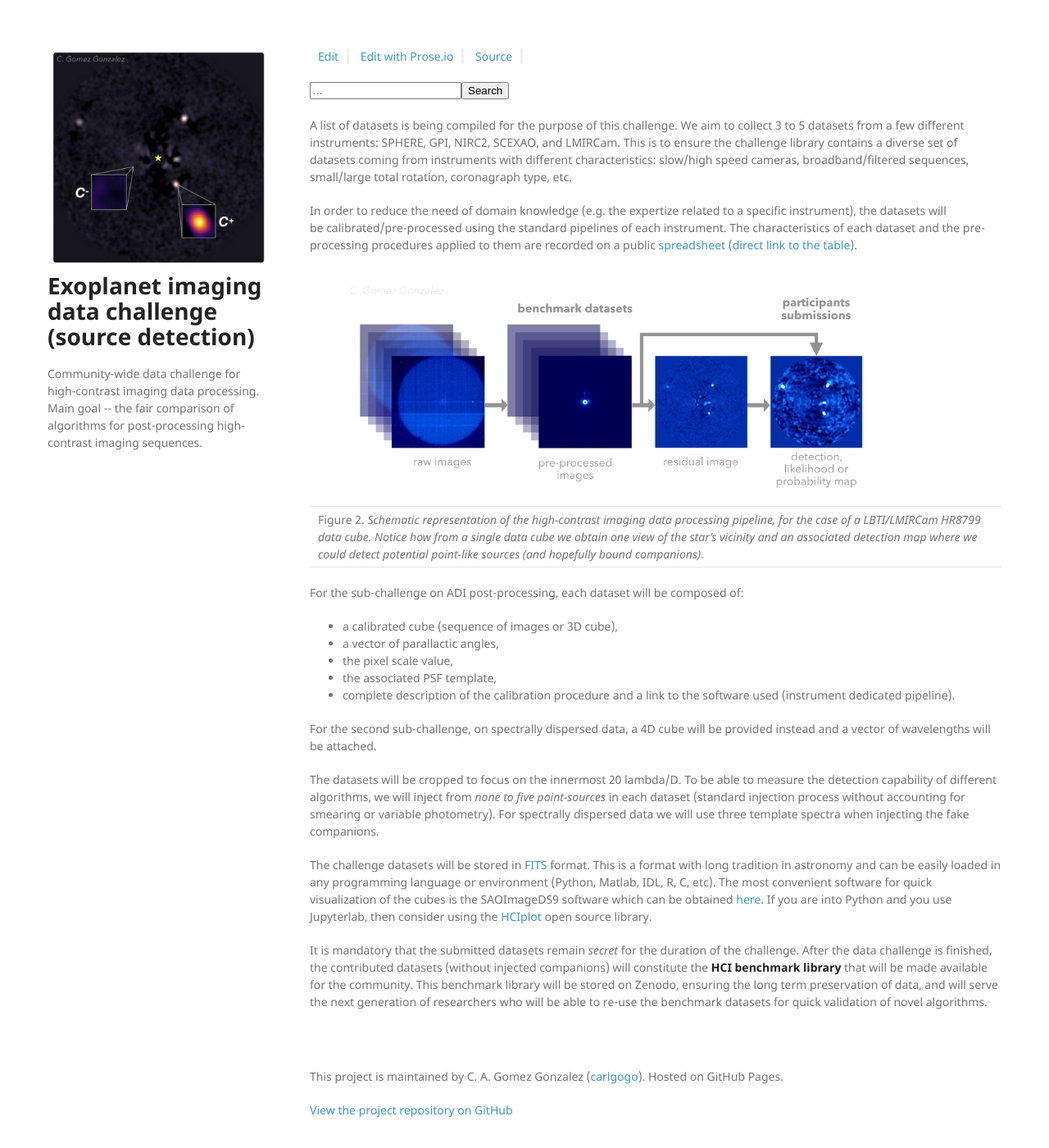
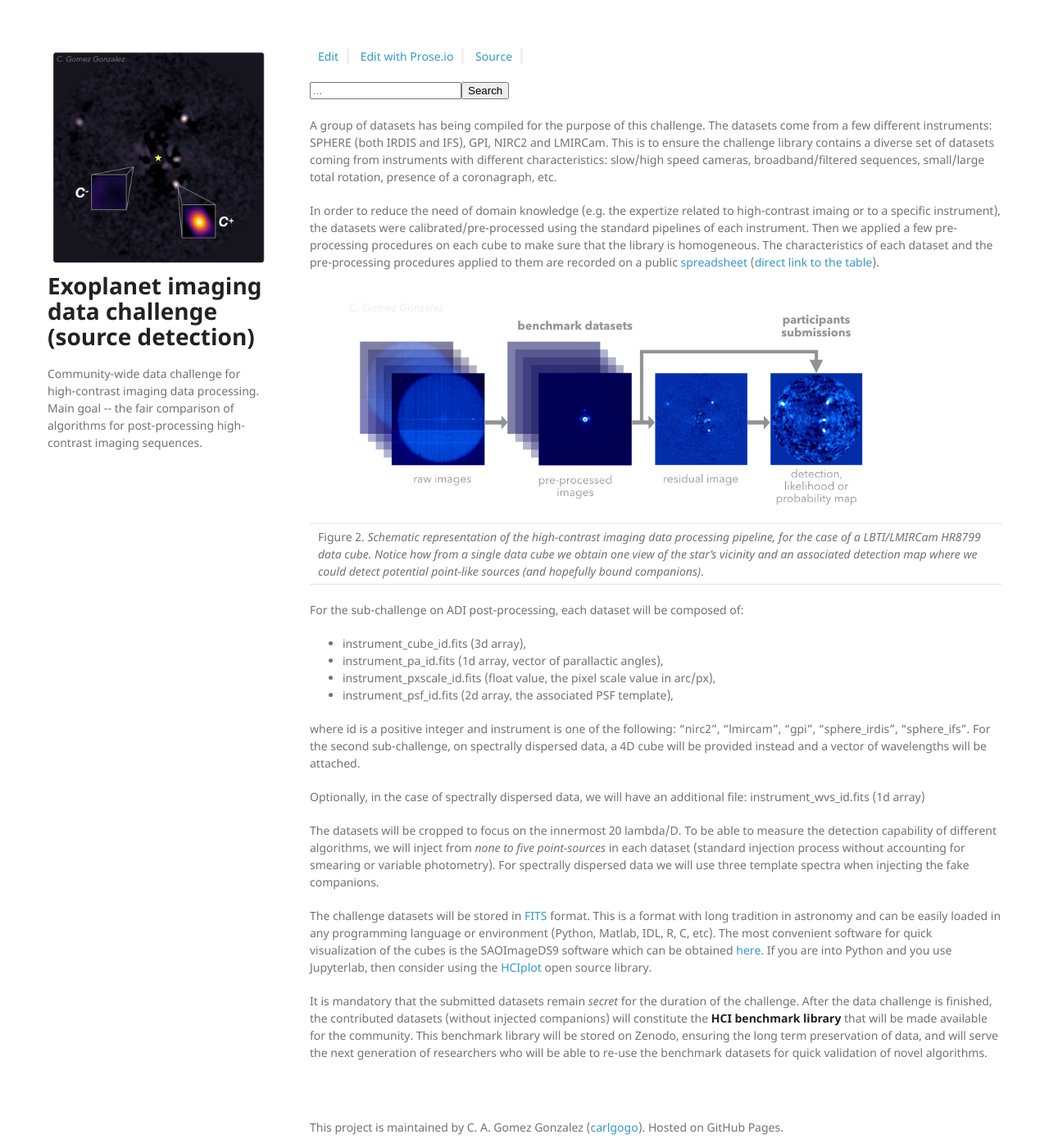
Before and after one commit to carlgogo/exoimaging_challenge, a Jekyll site: the page built from pages/datasets.md, in a window 1280 px wide and 1400 px high. Shown: the whole window at 82% size. Built offline with Jekyll 4.4.1, drawn with Linux system fonts in a browser that asks for light colours; nearby versions of some CDN libraries; our own code applies the rules of GitHub Pages for plain Markdown files.

Commit message:
updating datasets

```diff
--- a/pages/datasets.md
+++ b/pages/datasets.md
@@ -1,19 +1,21 @@
-A list of datasets is being compiled for the purpose of this challenge. We aim to collect 3 to 5 datasets from a few different instruments: SPHERE, GPI, NIRC2, SCEXAO, and LMIRCam. This is to ensure the challenge library contains a diverse set of datasets coming from instruments with different characteristics: slow/high speed cameras, broadband/filtered sequences, small/large total rotation, coronagraph type, etc.
+A group of datasets has being compiled for the purpose of this challenge. The datasets come from a few different instruments: SPHERE (both IRDIS and IFS), GPI, NIRC2 and LMIRCam. This is to ensure the challenge library contains a diverse set of datasets coming from instruments with different characteristics: slow/high speed cameras, broadband/filtered sequences, small/large total rotation, presence of a coronagraph, etc.
 
-In order to reduce the need of domain knowledge (e.g. the expertize related to a specific instrument), the datasets will be calibrated/pre-processed using the standard pipelines of each instrument. The characteristics of each dataset and the pre-processing procedures applied to them are recorded on a public [spreadsheet](pages/datasets_table) ([direct link to the table](https://docs.google.com/spreadsheets/d/1Zx7tTGNBMhCXpAa5KIoufdvMrxtjfA3q2gX03APMkaM/edit?usp=sharing)).
+In order to reduce the need of domain knowledge (e.g. the expertize related to high-contrast imaing or to a specific instrument), the datasets were calibrated/pre-processed using the standard pipelines of each instrument. Then we applied a few pre-processing procedures on each cube to make sure that the library is homogeneous. The characteristics of each dataset and the pre-processing procedures applied to them are recorded on a public [spreadsheet](pages/datasets_table) ([direct link to the table](https://docs.google.com/spreadsheets/d/1Zx7tTGNBMhCXpAa5KIoufdvMrxtjfA3q2gX03APMkaM/edit?usp=sharing)).
 
 | ![data](https://raw.githubusercontent.com/carlgogo/exoimaging_challenge/master/assets/images/challenge_fig2.001.png){:width="700px"} |
 |---|
 | Figure 2. *Schematic representation of the high-contrast imaging data processing pipeline, for the case of a LBTI/LMIRCam HR8799 data cube. Notice how from a single data cube we obtain one view of the star's vicinity and an associated detection map where we could detect potential point-like sources (and hopefully bound companions)*.  |
 
 For the sub-challenge on ADI post-processing, each dataset will be composed of:
- * a calibrated cube (sequence of images or 3D cube),
- * a vector of parallactic angles,
- * the pixel scale value,
- * the associated PSF template,
- * complete description of the calibration procedure and a link to the software used (instrument dedicated pipeline).
+ * instrument_cube_id.fits (3d array),
+ * instrument_pa_id.fits (1d array, vector of parallactic angles),
+ * instrument_pxscale_id.fits (float value, the pixel scale value in arc/px),
+ * instrument_psf_id.fits (2d array, the associated PSF template),
 
-For the second sub-challenge, on spectrally dispersed data, a 4D cube will be provided instead and a vector of wavelengths will be attached.
+where id is a positive integer and instrument is one of the following: "nirc2", "lmircam", "gpi", "sphere_irdis", "sphere_ifs". For the second sub-challenge, on spectrally dispersed data, a 4D cube will be provided instead and a vector of wavelengths will be attached.
+
+Optionally, in the case of spectrally dispersed data, we will have an additional file:
+instrument_wvs_id.fits (1d array)
 
 The datasets will be cropped to focus on the innermost 20 lambda/D. To be able to measure the detection capability of different algorithms, we will inject from *none to five point-sources* in each dataset (standard injection process without accounting for smearing or variable photometry). For spectrally dispersed data we will use three template spectra when injecting the fake companions.
 
```
